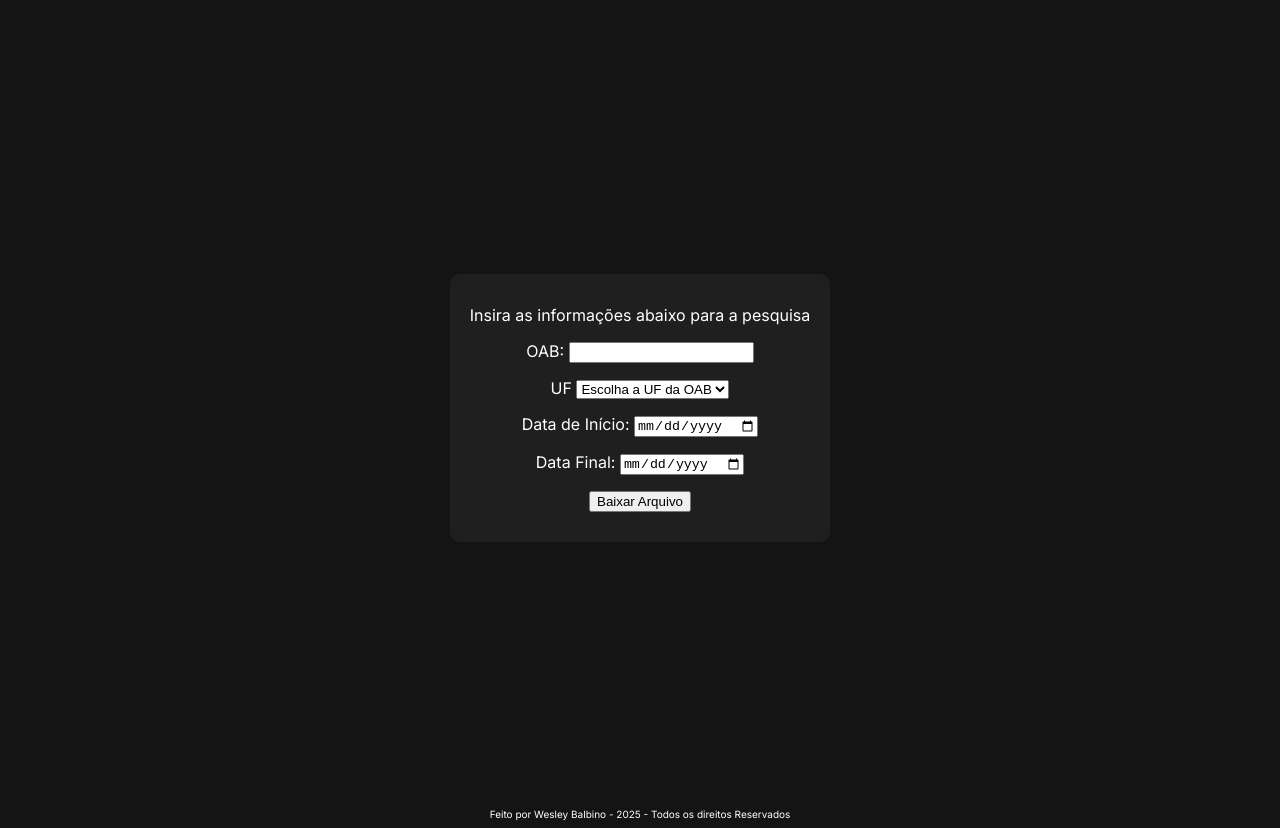
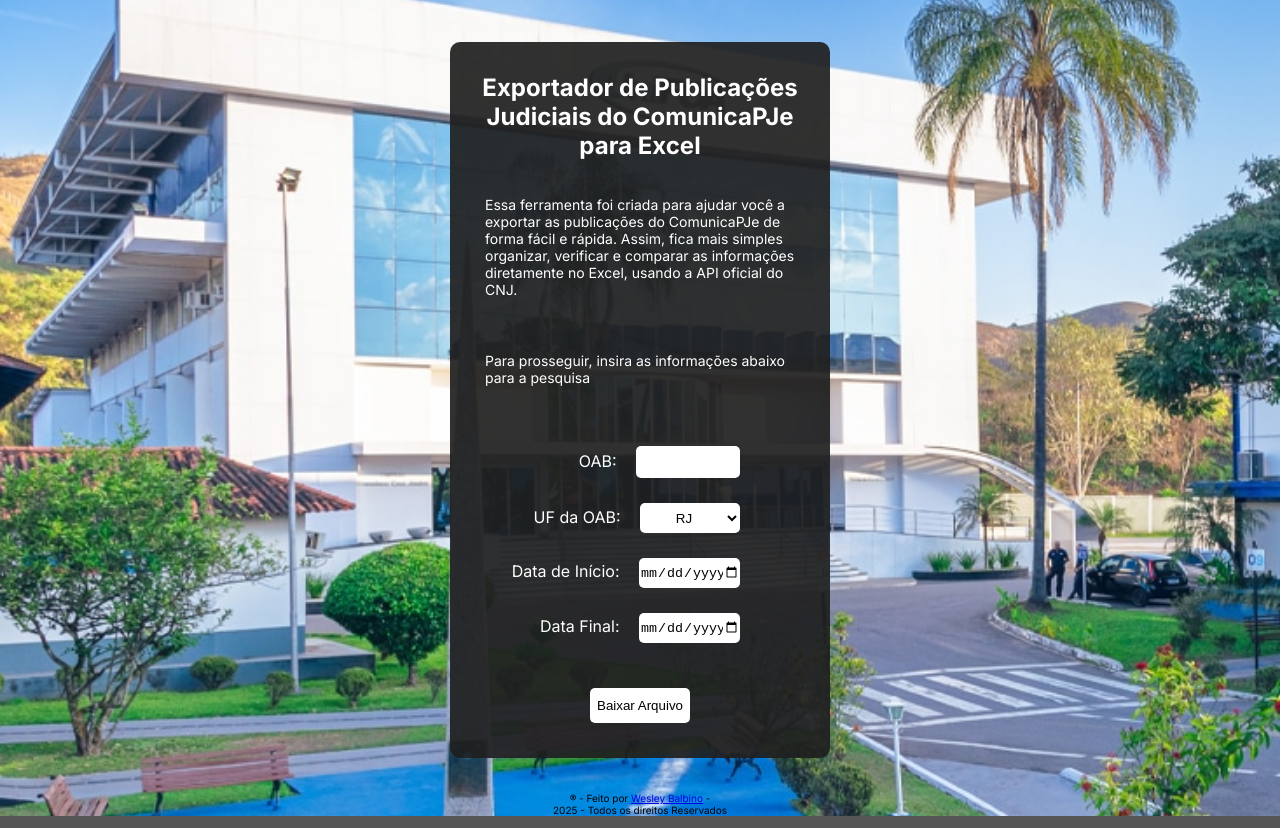
Before and after one commit to wesleybalb/API_Comunica_Pje, a plain HTML site: page index.html in a window 1280 px wide. Drawn offline with Linux system fonts and the light colour scheme.

Commit message:
ajustes do script, adquação do copy na home, e ajustes de estilo

```diff
--- a/index.html
+++ b/index.html
@@ -11,13 +11,18 @@
 </head>
 <body>
 
+
     <div class="container">
         <div class="centerbox">
-            <p>Insira as informações abaixo para a pesquisa</p>
+            <h1>Exportador de Publicações Judiciais do ComunicaPJe para Excel</h1>
+            <p>Essa ferramenta foi criada para ajudar você a exportar as publicações do ComunicaPJe de forma fácil e rápida. Assim, fica mais simples organizar, verificar e comparar as informações diretamente no Excel, usando a API oficial do CNJ.</p>
+
+            <p>Para prosseguir, insira as informações abaixo para a pesquisa</p>
+            <div class="innerBox">
                 <div><label for="OAB">OAB: </label><input type="number" id="OAB"></div>
-            <div><label for="UF">UF</label>
+                <div><label for="UF">UF da OAB: </label>
                     <select name="estado" id="UF">
-                    <option value="">Escolha a UF da OAB</option>
+                        <option value="RJ">RJ</option>
                         <option value="AC">AC</option>
                         <option value="AL">AL</option>
                         <option value="AP">AP</option>
@@ -35,7 +40,6 @@
                         <option value="PR">PR</option>
                         <option value="PE">PE</option>
                         <option value="PI">PI</option>
-                    <option value="RJ">RJ</option>
                         <option value="RN">RN</option>
                         <option value="RS">RS</option>
                         <option value="RO">RO</option>
@@ -45,18 +49,18 @@
                         <option value="SE">SE</option>
                         <option value="TO">TO</option>
                         <option value="DF">DF</option>
-
                     </select>
                 </div>
-            <div><label for="dataInicio">Data de Início: </label><input type="date" id="dataFim"></div>
+                <div><label for="dataInicio">Data de Início: </label><input type="date" id="dataInicio"></div>
                 <div><label for="dataFim">Data Final: </label><input type="date" id="dataFim"></div>
-            <div><button onclick="obterComunicacoes('2025-02-06', '2025-02-10')">Baixar Arquivo</button></div>
+            </div>
+            <div><button onclick="obterComunicacoes()">Baixar Arquivo</button></div>
         </div>
     </div>
 
     <footer>
         <div>
-            Feito por Wesley Balbino - 2025 - Todos os direitos Reservados
+            ® - Feito por <a href="https://github.com/wesleybalb">Wesley Balbino</a> - <br> 2025 - Todos os direitos Reservados
         </div>
     </footer>
 
--- a/script/script.js
+++ b/script/script.js
@@ -1,5 +1,14 @@
-async function obterComunicacoes(dataInicio, dataFim) {
-    const url = `https://comunicaapi.pje.jus.br/api/v1/comunicacao?numeroOab=164024&ufOab=RJ&dataDisponibilizacaoInicio=${dataInicio}&dataDisponibilizacaoFim=${dataFim}`;
+
+
+
+async function obterComunicacoes() {
+
+    let dataInicio = document.getElementById("dataInicio").value
+    let dataFim = document.getElementById("dataFim").value
+    let oab = document.getElementById("OAB").value
+    let ufOab = document.getElementById("UF").value
+
+    const url = `https://comunicaapi.pje.jus.br/api/v1/comunicacao?numeroOab=${oab}&ufOab=${ufOab}&dataDisponibilizacaoInicio=${dataInicio}&dataDisponibilizacaoFim=${dataFim}`;
 
     const headers = {
         "User-Agent": "Mozilla/5.0 (Windows NT 10.0; Win64; x64) AppleWebKit/537.36 (KHTML, like Gecko) Chrome/91.0.4472.124 Safari/537.36",
--- a/style/style.css
+++ b/style/style.css
@@ -2,8 +2,17 @@
 @import url('https://fonts.googleapis.com/css2?family=Inter:ital,opsz,wght@0,14..32,100..900;1,14..32,100..900&display=swap');
 
 body{
-    background-color: hsl(0, 0%, 8%);
-    display: flexbox;
+    /*cor de plano de fundo caso a imagem não carregue*/
+    background-color: rgba(61, 60, 60, 0.863);
+
+    /*imagem de plano de fundo*/
+    background-image:url('/assets/unifoa-fachada.jpg');
+    background-size: cover; /* Faz a imagem cobrir todo o fundo */
+    background-position: center; /* Centraliza a imagem */
+    background-repeat: no-repeat; /* Evita repetição da imagem */
+    height: 100vh;
+
+    /*display: flexbox;*/
     place-items: center;
     vertical-align: text-top;
     object-position: center;
@@ -15,87 +24,104 @@ body{
 
 
 .container{
-    /*background-color: aliceblue;*/
+    /*alinhamento dos itens*/
     display: flex;
     place-items: center;
     align-items: center;
     object-position: center;
     justify-content: center;
     text-align: center;
-    height: 100vh;
+    height: 98vh;/*garante que o footer esteja no fim da página, proporcional à imagem*/
+
+
+    h1{
+        font-size: x-large;
+    }
+    p{
+        font-size: 14px;
+
+        /*alinhamento dos parágrafos à esquerda*/
+        text-align: left;
+        padding: 20px;
+    }
 
     .centerbox{
-        background-color: hsl(0, 0%, 12%);
+        background-color: hsla(0, 0%, 12%, 0.918);
         width: 350px;
-        /*height: 600PX;*/
         border-radius: 10px;
         color: hsl(0, 0%, 100%);
         padding: 15px;
 
-        img{
-            border-radius: 100vmax;
-            width: 80px;
+        div{
+            margin: 15px;
+            padding: 5px;
         }
 
-        div{margin: 15px;}
-
-        .SocialMedia{
-            height: 50px;
-            background-color: hsl(0, 0%, 20%);
-
-            /*centralizar os textos nas boxes*/
-            display: flex;
-            justify-content: center;
-            align-items: center;
-
-            /*Bordas*/
-            border-radius: 10px;
+        .innerBox{
+            /*Alinhei os itens à direita e utilizei espaçamento para coloca-los no centro*/
+            text-align: right;
+            padding-right: 40px;
+        }
 
 
-            /*Fontes*/
-            color: hsl(0, 0%, 100%);
-            font-weight: 700;
-            font-size: 14px;
 
-
-            a{
-                color: hsl(0, 0%, 100%);
-                text-decoration: none;
-            }
-
+        input, select, button{
+            /*padronização dos inputs e demais entradas*/
+            background-color: white;
+            border: none;
+            height: 30px;
+            border-radius: 5px;
+            width: 100px;
+            text-align: center;
 
         }
 
-        .SocialMedia:hover{
-            background-color: hsl(0, 0%, 30%);
-            a{color: hsl(75, 94%, 57%)};
+        /*Reirar as setas de aumentar e diminuir numeros na input*/
+        /* Para navegadores baseados em WebKit (Chrome, Safari, Edge) */
+        input[type="number"]::-webkit-inner-spin-button,
+        input[type="number"]::-webkit-outer-spin-button {
+        -webkit-appearance: none;
+        margin: 0;
+        }
+
+        /* Para Firefox */
+        input[type="number"] {
+        -moz-appearance: textfield;
         }
 
 
-        .from{
-            color: hsl(75, 94%, 57%);
-            font-weight: 600;
-            font-size: 14px;
+        button{
+            /*aumentei o botão, para melhorar a aparência*/
+            height: 35px;
         }
 
-        .name{
-            font-weight: 600;
-            font-size: 24px;
+        button:hover{
+            /*efeito ao selecionar o botão com o mouse*/
+            background-color: rgb(105, 104, 104);
         }
 
-        .aboutMe{
-            padding: 15px;
-            font-weight: 400;
-            font-size: 14px;
+        button:active{
+            /*efeito diferenciado no click do botão*/
+            background-color: rgb(63, 62, 62);
+            color: white;
         }
 
+        label{
+            /*aumento do espaçamento das labels para distanciar dos inputs para melhor centralização, criando um espaçamento unificado*/
+            padding-right: 15px;
+        }
     }
+}
+footer{
+
+    color: hsl(0, 0%, 0%);
+    font-size: 10px;
+    align-items: center;
+    text-align: center;
+    width: 100vh;
+    position: relative;
 
 
-}
-footer{
-    color: hsl(0, 0%, 100%);
-    font-size: 10px;
 }
 
 
```
Also changed, not shown: assets/unifoa-fachada.jpg (added). Lines whose indentation alone changed are shown as unchanged.
